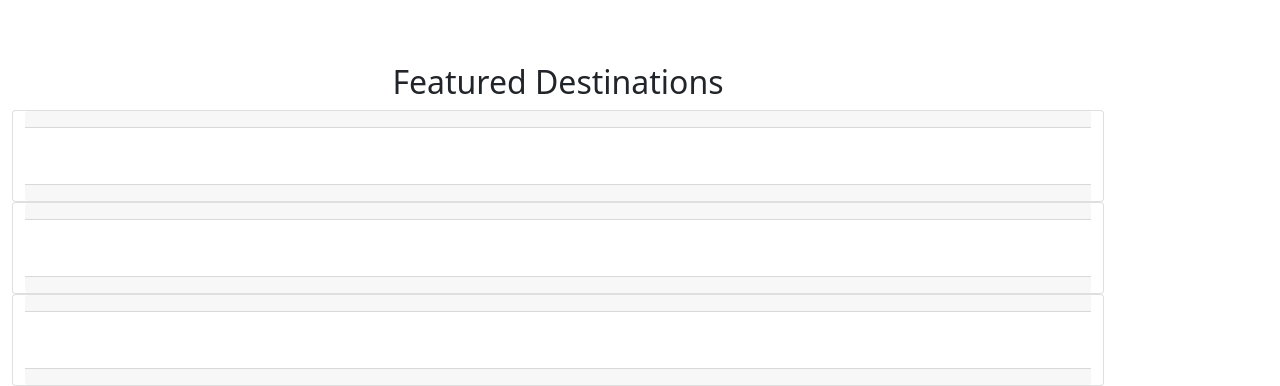
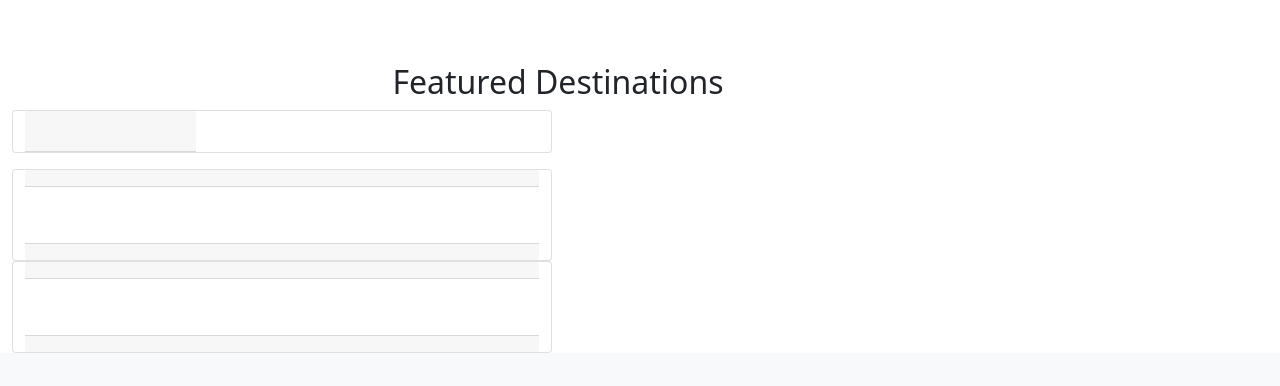
Before and after one commit to allenaxie/Travel-Booklet, a Django app: page / in a window 1280 px wide. Shown: the part 522-908 px from the top of the page. After the commit the page ends 875 px from the top, so only its background shows below. Run offline with Django 3.2, Linux system fonts and the light colour scheme; data that the repository does not hold is empty.

Commit message:
Update home page card sizes

```diff
--- a/travelbooklet/main_app/static/css/home.css
+++ b/travelbooklet/main_app/static/css/home.css
@@ -51,10 +51,20 @@
 /* Featured Destination */
 .featured_dest_container {
     display: flex;
+    flex-direction: column;
     justify-content: center;
     text-align: center;
+}
+
+.card {
+    max-width:540px;
 }
 
 .featured_title {
     margin-top: 4rem;
 }
+
+.feat_dest_img {
+    max-width: 70%;
+    max-height: 70%;
+}
--- a/travelbooklet/main_app/templates/home.html
+++ b/travelbooklet/main_app/templates/home.html
@@ -22,19 +22,22 @@
     <!-- Featured Destinations -->
     <section class="row container featured_dest_container ">
         <h2 class="featured_title">Featured Destinations</h2>
-        <div class="card">
-            <div class="card-header"> {{ data.data.0.name }}</div>
-            <div class="card-body">
-                <img src="{{ image1.results.3 }}">
-            </div>
-            <div class="card-footer">
-
+        <div class="card mb-3">
+            <div class="row g-0">
+                <div class="card-header col-md-4">
+                    <img class="feat_dest_img img-fluid" src="{{ image1.results.3 }}">
+                </div>
+                <div class="col-md-8">
+                    <div class="card-body">
+                        <h3>{{ data.data.0.name }}</h3>
+                    </div>
+                </div>
             </div>
         </div>
         <div class="card">
             <div class="card-header"> {{ data.data.1.name }}</div>
             <div class="card-body">
-                <img src="{{ image2.results.3 }}">
+                <img class="feat_dest_img img-fluid" src="{{ image2.results.3 }}">
             </div>
             <div class="card-footer">
 
@@ -43,10 +46,9 @@
         <div class="card">
             <div class="card-header"> {{ data.data.2.name }}</div>
             <div class="card-body">
-                <img src="{{ image3.results.3 }}">
+                <img class="feat_dest_img img-fluid" src="{{ image3.results.3 }}">
             </div>
             <div class="card-footer">
-
             </div>
         </div>
     </section>
--- a/travelbooklet/main_app/views.py
+++ b/travelbooklet/main_app/views.py
@@ -18,28 +18,27 @@
     client_secret = client_secret
 )
 
-
 # Create your views here.
 def home(request):
     iata_array = [
         # France
-        'CDG','NCE','LYS','TLS',
+        'CDG','NCE',
         # Spain
         'MAD','BCN',
         # Italy
-        'FCO','MXP','VCE','NAP','BLQ',
+        'FCO','MXP','VCE',
         # Germany
-        'FRA','TXL','HAM',
+        'FRA','TXL',
         # United Kingdom
-        'LHR','LGW','MAN','STN',
+        'LHR','LGW',
         # America
         'ATL','LAX','ORD','DFW','JFK','SFO','SEA','LAS','MIA','HNL','SAN',
         # Mexico
-        'MEX','CUN','GDL','TIJ','SJD',
+        'MEX','CUN','GDL','TIJ',
         # Saudi Arabia
-        'JED','RUH','DMM','MED',
+        'JED','RUH',
         # Netherlands
-        'AMS','EIN','RTM',
+        'AMS','EIN',
     ]
     # Get Amadeus API access token
     headers = {
@@ -61,6 +60,7 @@
     )
     response = requests.get('https://test.api.amadeus.com/v1//reference-data/recommended-locations', headers=headers, params=params)
     data= response.json()
+    print('featured city',data["data"][0]["name"])
     # Imsea Image search API - 3 relevant destinations
     image1 = requests.get(f'https://imsea.herokuapp.com/api/1?q={data["data"][0]["name"]}').json()
     image2 = requests.get(f'https://imsea.herokuapp.com/api/1?q={data["data"][1]["name"]}').json()
```
